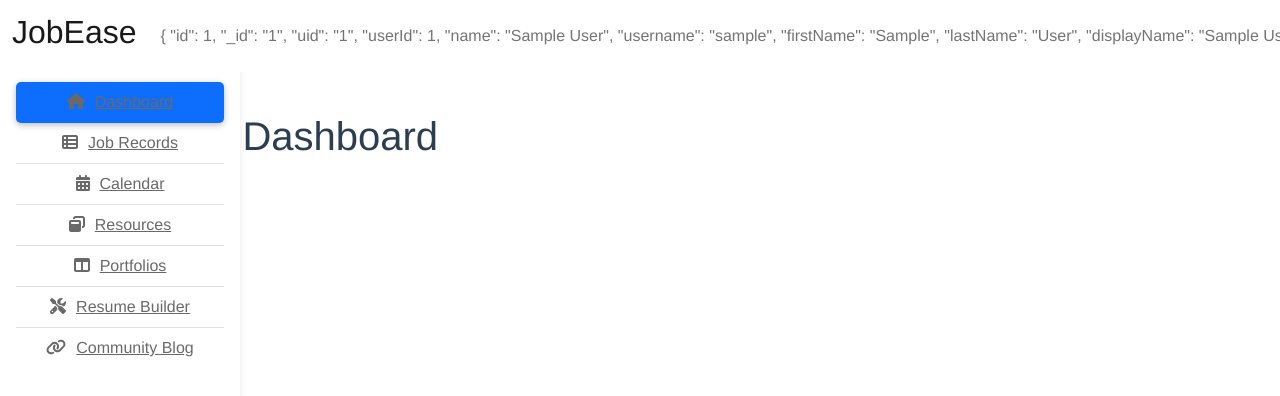
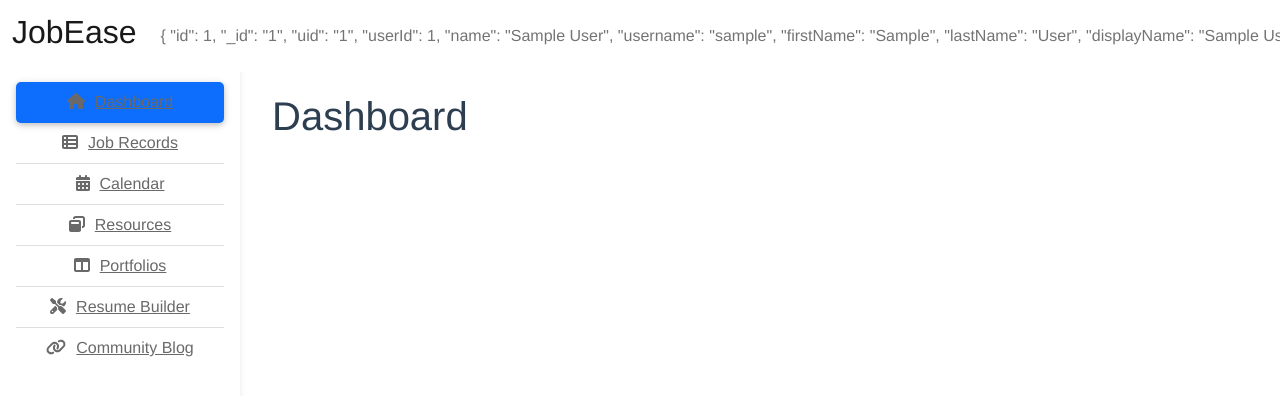
Before and after one commit to Jessica0192/JobEase, a Vue app in the folder frontend/: page / in a window 1280 px wide. Shown: the top 396 px of the page. Built offline with nearby package versions, Linux system fonts and the light colour scheme; sample sign-in values are in the browser's storage.

Commit message:
minor changes to Sidebar UI

```diff
--- a/frontend/src/components/sidebar/SideBar.vue
+++ b/frontend/src/components/sidebar/SideBar.vue
@@ -164,11 +164,17 @@ export default {
     background-color: #fbfbfb;
   }
 
+  @media (max-width: 991.98px) {
+    .sidebar {
+      width: 100%;
+    }
+  }
+
   @media only screen and (min-width: 991.98px) {
      main {
-        float: right;
-        width: 82%;
-     }
+      padding-top: 10px;
+      padding-left: 260px;
+    }
   }
 
   /* Sidebar */
```
